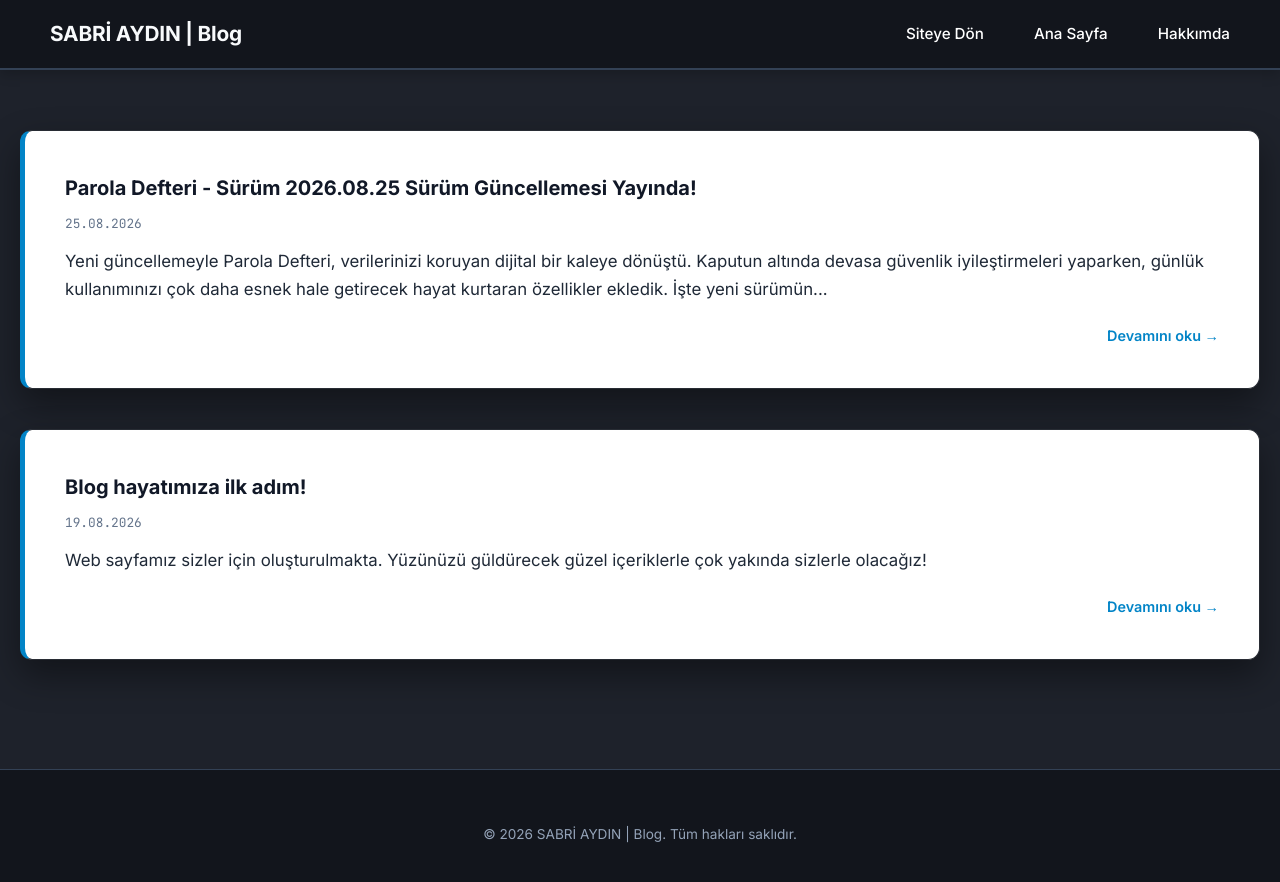
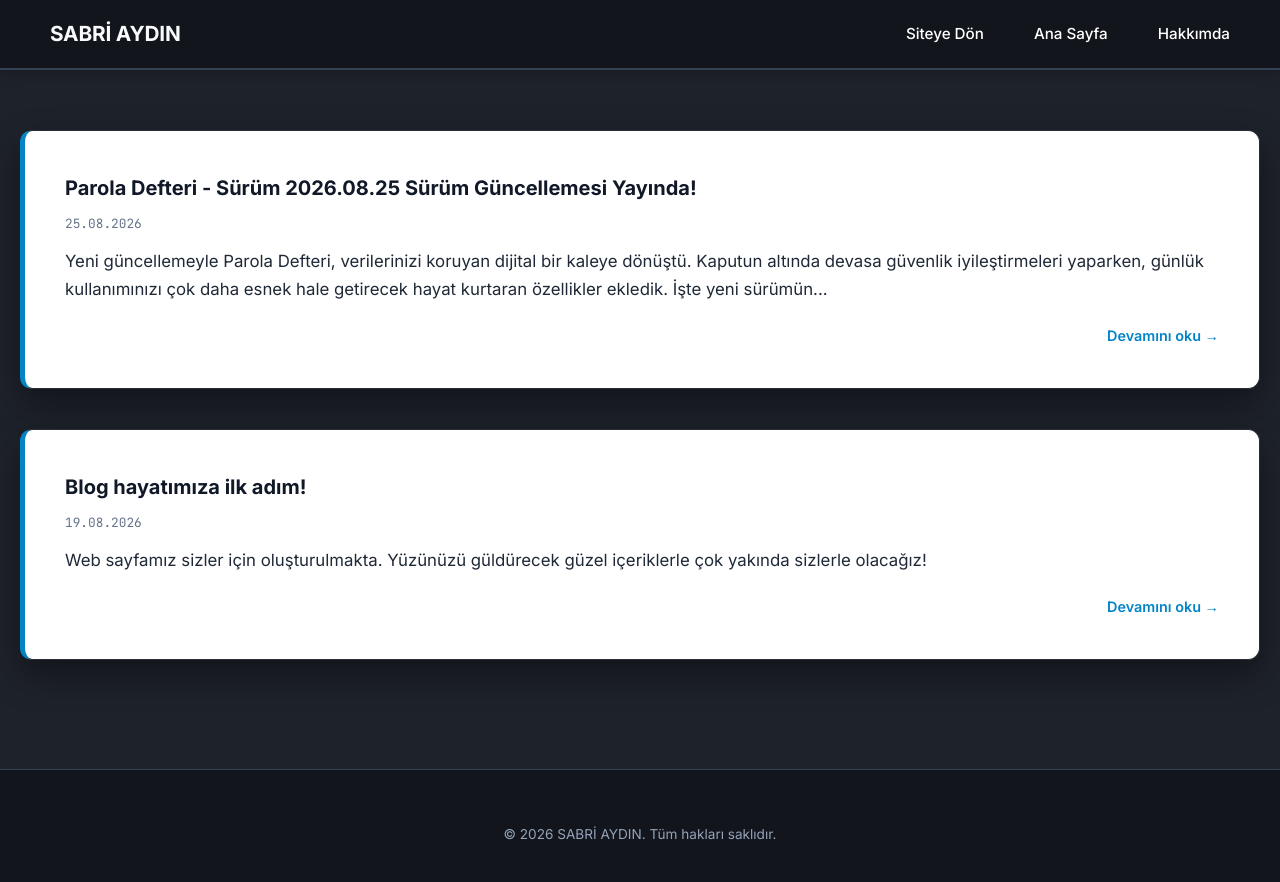
Before and after one commit to sabriaydin/blog, a Jekyll site: the page built from index.html, in a window 1280 px wide. Shown: the top 882 px of the page. Built offline with Jekyll 4.4.1, drawn with Linux system fonts in a browser that asks for light colours; the list of posts is cut into pages by our own code; some of the changed lines change nothing that is shown.

Commit message:
Update _config.yml

```diff
--- a/_config.yml
+++ b/_config.yml
@@ -1,6 +1,6 @@
 # _config.yml
-title: "SABRİ AYDIN | Blog"
-description: Koyu tonlarda, pratik güncellenebilen GitHub Pages blog teması.
+title: "SABRİ AYDIN"
+description: Geliştiricisinin vakit değerlendirdiği özgür bir oyun alanı.
 url: "https://sabriaydin.github.io"
 baseurl: "/blog"
 
```
